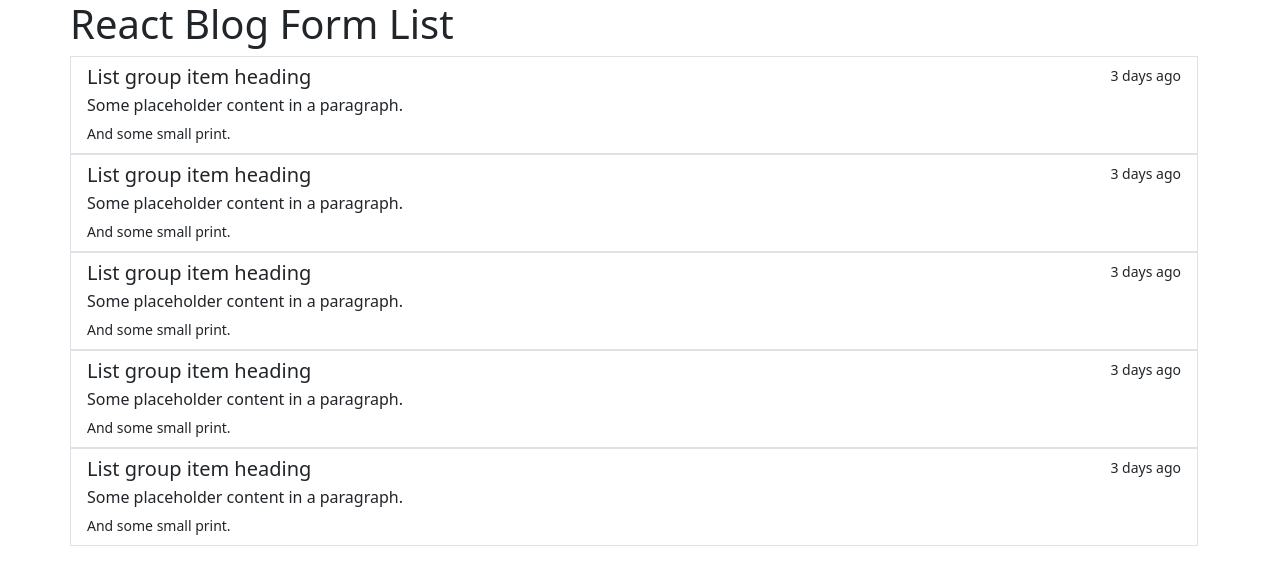
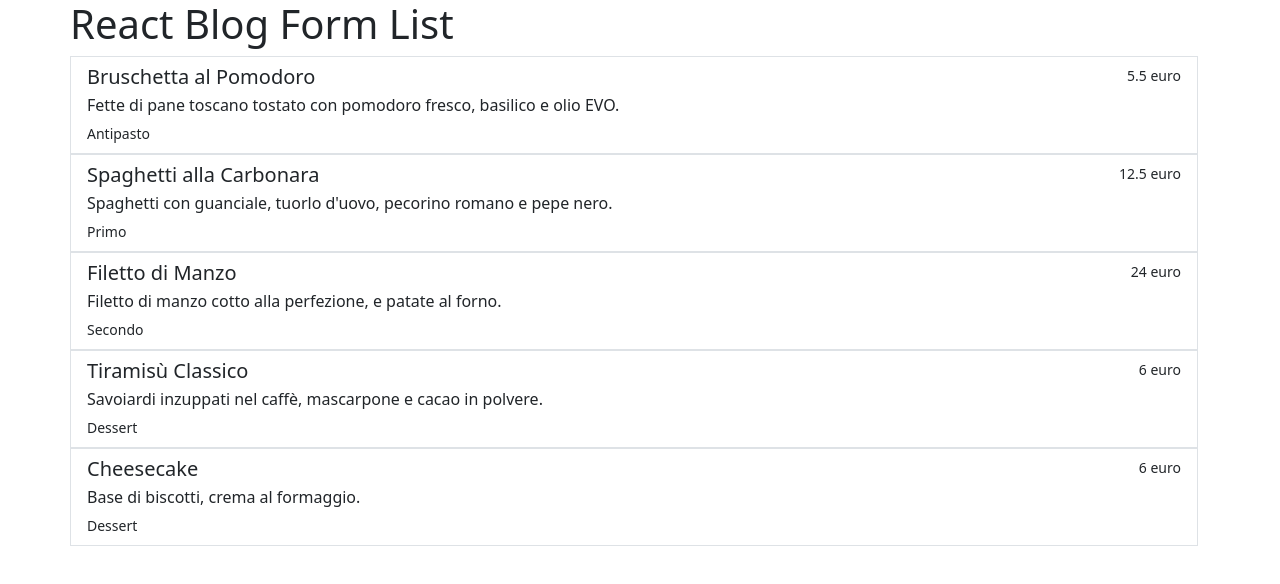
Before and after one commit to akthernahela/react-form, a React (Vite) app: page / in a window 1280 px wide. Shown: the top 584 px of the page. Built offline with nearby package versions, Linux system fonts and the light colour scheme.

Commit message:
Create the list

```diff
--- a/src/components/Main.jsx
+++ b/src/components/Main.jsx
@@ -44,12 +44,12 @@ export default function Main() {
                     foodMenu.map((menu) => (
                         <li>
                             <a href="#" className="list-group-item list-group-item-action" aria-current="true">
-                                <div className="d-flex w-100 justify-content-between">
-                                    <h5 className="mb-1">List group item heading</h5>
-                                    <small>3 days ago</small>
+                                <div className="d-flex w-100 justify-content-between" key={menu.id}>
+                                    <h5 className="mb-1">{menu.name}</h5>
+                                    <small>{menu.price} euro</small>
                                 </div>
-                                <p className="mb-1">Some placeholder content in a paragraph.</p>
-                                <small>And some small print.</small>
+                                <p className="mb-1">{menu.description}</p>
+                                <small>{menu.category}</small>
                             </a>
                         </li>))
                 }
```
